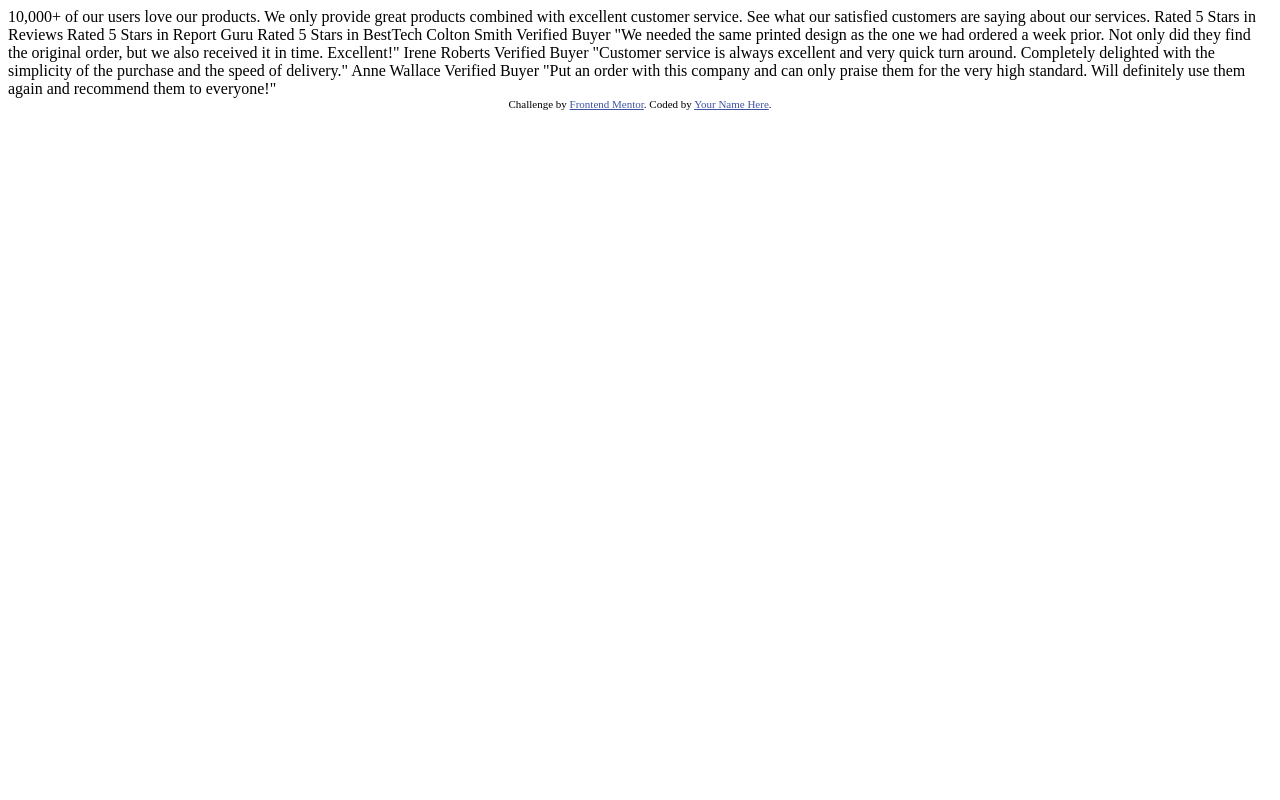
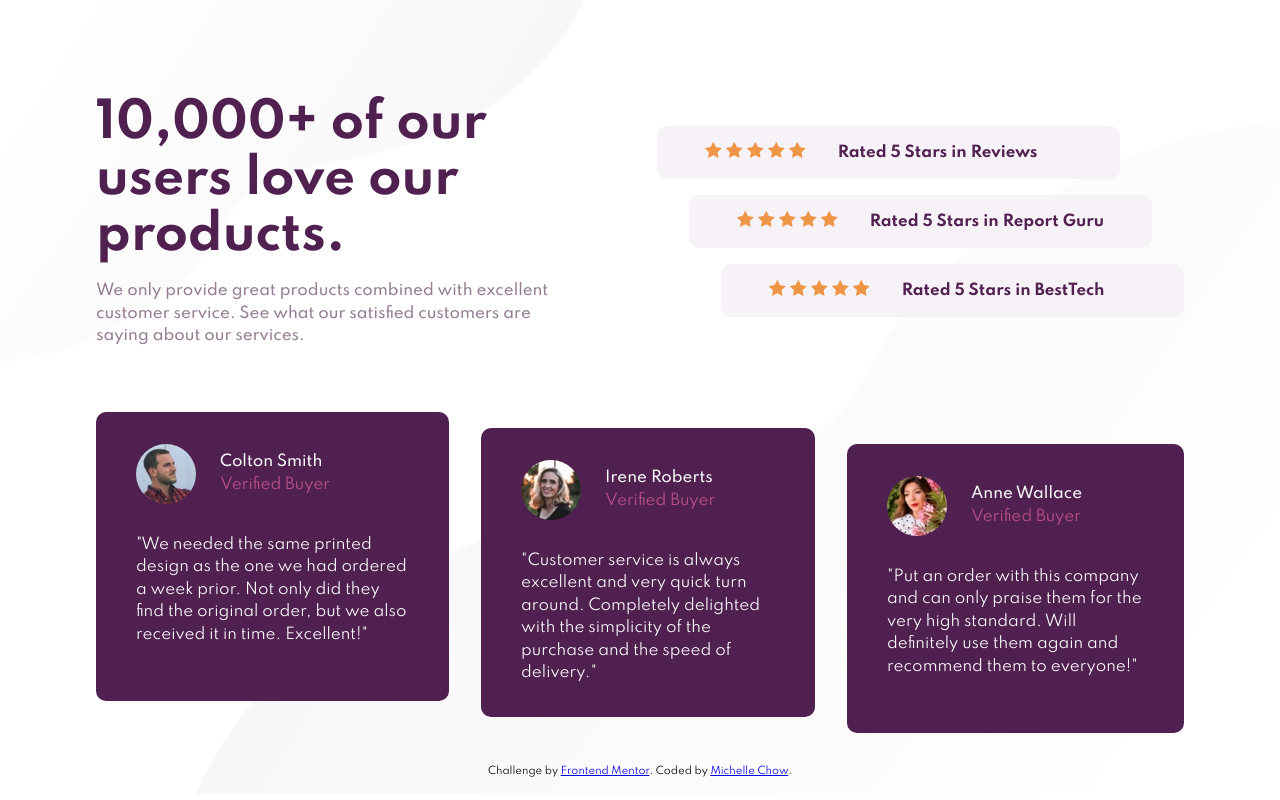
Before and after one commit to myc15/social-proof-section, a plain HTML site: page index.html in a window 1280 px wide. Drawn offline with Linux system fonts and the light colour scheme.

Commit message:
1st submission

```diff
--- a/index.html
+++ b/index.html
@@ -5,57 +5,109 @@
     <meta name="viewport" content="width=device-width, initial-scale=1.0" />
     <!-- displays site properly based on user's device -->
 
-    <link
-      rel="icon"
-      type="image/png"
-      sizes="32x32"
-      href="./images/favicon-32x32.png"
-    />
-
     <title>Frontend Mentor | Social proof section</title>
 
-    <!-- Feel free to remove these styles or customise in your own stylesheet 👍 -->
-    <style>
-      .attribution {
-        font-size: 11px;
-        text-align: center;
-      }
-      .attribution a {
-        color: hsl(228, 45%, 44%);
-      }
-    </style>
+    <link rel="stylesheet" href="./styles.css">
+    <link href="https://fonts.googleapis.com/css2?family=Spartan:wght@400;500;600;700&display=swap" rel="stylesheet">
+
   </head>
+
   <body>
-    10,000+ of our users love our products.
 
-    We only provide great products combined with excellent customer service.
-    See what our satisfied customers are saying about our services.
+    <section id=header>
+      <div class="title">
+        <h1>10,000+ of our users love our products.</h1>
+        <p>We only provide great products combined with excellent customer service.
+          See what our satisfied customers are saying about our services.</p>
+      </div>
 
-    Rated 5 Stars in Reviews
-    Rated 5 Stars in Report Guru
-    Rated 5 Stars in BestTech
+      <div class="rating">
+        <div class="rating-box one">
+          <div class="rating-stars">
+            <img src="./images/icon-star.svg" alt="icon-star">
+            <img src="./images/icon-star.svg" alt="icon-star">
+            <img src="./images/icon-star.svg" alt="icon-star">
+            <img src="./images/icon-star.svg" alt="icon-star">
+            <img src="./images/icon-star.svg" alt="icon-star">
+          </div>
+          <div class="rating-company">
+            <p>Rated 5 Stars in Reviews</p>
+          </div>
+        </div>
 
-    Colton Smith
-    Verified Buyer
-    "We needed the same printed design as the one we had ordered a week prior.
-    Not only did they find the original order, but we also received it in time.
-    Excellent!"
+        <div class="rating-box two">
+          <div class="rating-stars">
+            <img src="./images/icon-star.svg" alt="icon-star">
+            <img src="./images/icon-star.svg" alt="icon-star">
+            <img src="./images/icon-star.svg" alt="icon-star">
+            <img src="./images/icon-star.svg" alt="icon-star">
+            <img src="./images/icon-star.svg" alt="icon-star">
+          </div>
+            <div class="rating-company">
+              <p>Rated 5 Stars in Report Guru</p>
+            </div>
+        </div>
 
-    Irene Roberts
-    Verified Buyer
-    "Customer service is always excellent and very quick turn around. Completely
-    delighted with the simplicity of the purchase and the speed of delivery."
+        <div class="rating-box three">
+          <div class="rating-stars">
+            <img src="./images/icon-star.svg" alt="icon-star">
+            <img src="./images/icon-star.svg" alt="icon-star">
+            <img src="./images/icon-star.svg" alt="icon-star">
+            <img src="./images/icon-star.svg" alt="icon-star">
+            <img src="./images/icon-star.svg" alt="icon-star">
+          </div>
+          <div class="rating-company">
+            <p>Rated 5 Stars in BestTech</p>
+          </div>
+        </div>
+      </div>
+    </section>
 
-    Anne Wallace
-    Verified Buyer
-    "Put an order with this company and can only praise them for the very high
-    standard. Will definitely use them again and recommend them to everyone!"
+    <section id="reviews">
+      <div class="customer Colton">
+        <div class="customer-info">
+          <img src="./images/image-colton.jpg" alt="image-colton">
+          <div>
+            <p class="name">Colton Smith</p>
+            <p class="occupation">Verified Buyer</p>
+          </div>
+        </div>
+        <p>"We needed the same printed design as the one we had ordered a week prior.
+        Not only did they find the original order, but we also received it in time.
+        Excellent!"</p>
+      </div>
+
+      <div class="customer Irene">
+        <div class="customer-info">
+          <img src="./images/image-irene.jpg" alt="image-irene">
+          <div>
+            <p class="name"> Irene Roberts</p>
+            <p class="occupation">Verified Buyer</p>
+          </div>
+        </div>
+        <p>"Customer service is always excellent and very quick turn around. Completely
+        delighted with the simplicity of the purchase and the speed of delivery."</p>
+      </div>
+
+      <div class="customer Anne">
+        <div class="customer-info">
+          <img src="./images/image-anne.jpg" alt="image-anne">
+          <div>
+            <p class="name">Anne Wallace</p>
+            <p class="occupation">Verified Buyer</p>
+          </div>
+        </div>
+        <p>"Put an order with this company and can only praise them for the very high
+        standard. Will definitely use them again and recommend them to everyone!"</p>
+      </div>
+
+    </section>
+
 
     <div class="attribution">
       Challenge by
-      <a href="https://www.frontendmentor.io?ref=challenge" target="_blank"
-        >Frontend Mentor</a
-      >. Coded by <a href="#">Your Name Here</a>.
+      <a href="https://www.frontendmentor.io?ref=challenge" target="_blank">Frontend Mentor</a>.
+      Coded by <a href="https://github.com/myc15/social-proof-section">Michelle Chow</a>.
     </div>
   </body>
 </html>
--- a/styles.css
+++ b/styles.css
@@ -0,0 +1,192 @@
+* {
+    box-sizing: border-box;
+    margin: 0;
+}
+
+body {
+    margin: 0;
+    padding: 6rem 6rem 1rem;
+    background-image: url(images/bg-pattern-top-desktop.svg), url(images/bg-pattern-bottom-desktop.svg);
+    background-repeat: no-repeat;
+    background-position: top left, right bottom;
+    font-family: 'Spartan', sans-serif;
+    font-size: 15px;
+}
+
+/* -------------HEADER----------- */
+#header {
+    display: flex;
+    align-items: center;
+    margin-bottom: 4rem;
+}
+
+.title {
+    width: 30rem;
+    margin-right: auto;
+}
+
+.title h1 {
+    color: #502050;
+    font-size: 3rem;
+    font-weight: 700;
+    margin-bottom: 1rem;
+}
+
+.title p {
+    color: #937B92;
+    font-weight: 500;
+    line-height: 1.5;
+}
+
+.rating-box {
+    background-color: #F7F2F7;
+    display: flex;
+    align-items: center;
+    margin: 1rem 0;
+    padding: 1rem 3rem;
+    border-radius: 10px;
+}
+
+.rating-stars {
+    padding-right: 2rem;
+}
+
+.rating-company {
+    color: #502050;
+    font-weight: 700;
+}
+
+.one {
+    position: relative;
+    right: 4rem;
+}
+
+.two {
+    position: relative;
+    right: 2rem;
+}
+
+/* ------------REVIEW----------- */
+#reviews {
+    display: flex;
+    gap: 2rem;
+    color: #ffffff;
+    margin-bottom: 4rem;
+}
+
+.customer {
+    background-color: #502050;
+    padding: 2rem 2.5rem;
+    border-radius: 10px;
+}
+
+.customer-info {
+    display: flex;
+    align-items: center;
+    margin-bottom: 30px;
+}
+
+.customer-info img {
+    border-radius: 100%;
+    width: 60px;
+    height: auto;
+    margin-right: 1.5rem;
+}
+
+.occupation {
+    color: #EE68A4;
+    opacity: 0.7;
+
+}
+
+.name {
+    color: white;
+    font-weight: 500;
+}
+
+.customer p {
+    line-height: 1.5;
+}
+
+.Irene {
+    position: relative;
+    top: 1rem;
+}
+
+.Anne {
+    position: relative;
+    top: 2rem;
+}
+
+/* ----------ATTRIBUTION--------- */
+.attribution {
+    text-align: center;
+    font-size: 10px;
+}
+
+/* -----------MEDIA QUERY------- */
+@media (max-width: 1200px) {
+    .rating-box {
+        flex-direction: column;
+    }
+
+    .rating-stars {
+        padding: 0 0 10px 0;
+    }
+}
+
+@media (max-width:1070px){
+    body {
+        padding: 3rem 3rem 1rem;
+    }
+
+    #header {
+        flex-direction: column;
+        margin-bottom: 3rem;
+    }
+
+    .title {
+        width: 100%;
+        text-align: center;
+        margin-bottom: 1.5rem;
+    }
+
+    .title h1 {
+        margin-bottom: 1.5rem;
+    }
+
+    .rating-box {
+        position: static;
+        padding: 1rem 6rem;
+    }
+
+    #reviews {
+        flex-direction: column;
+
+    }
+
+    .customer {
+        position: static;
+    }
+}
+
+@media (max-width:500px) {
+    body {
+        padding: 1.5rem 1.5rem 1rem;
+        background-image: url(./images/bg-pattern-top-mobile.svg), url(./images/bg-pattern-bottom-mobile.svg);
+    }
+
+    .title h1{
+    font-size: 2.5rem;
+    }
+
+    .rating-box {
+        padding: 1rem 4rem;
+    }
+}
+
+@media (max-width:450px) {
+    .rating-box {
+        padding: 1rem 2.5rem;
+    }
+}
```
